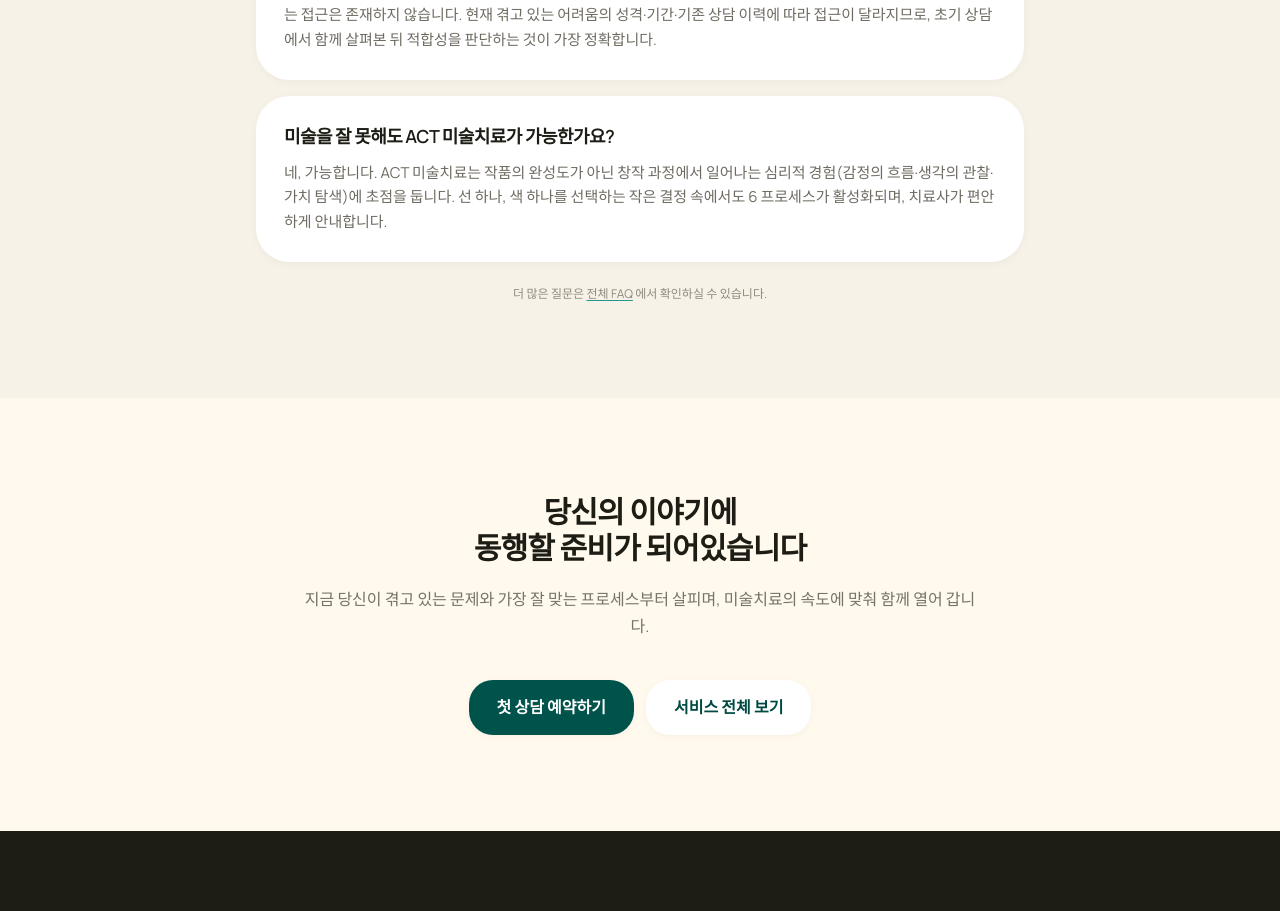
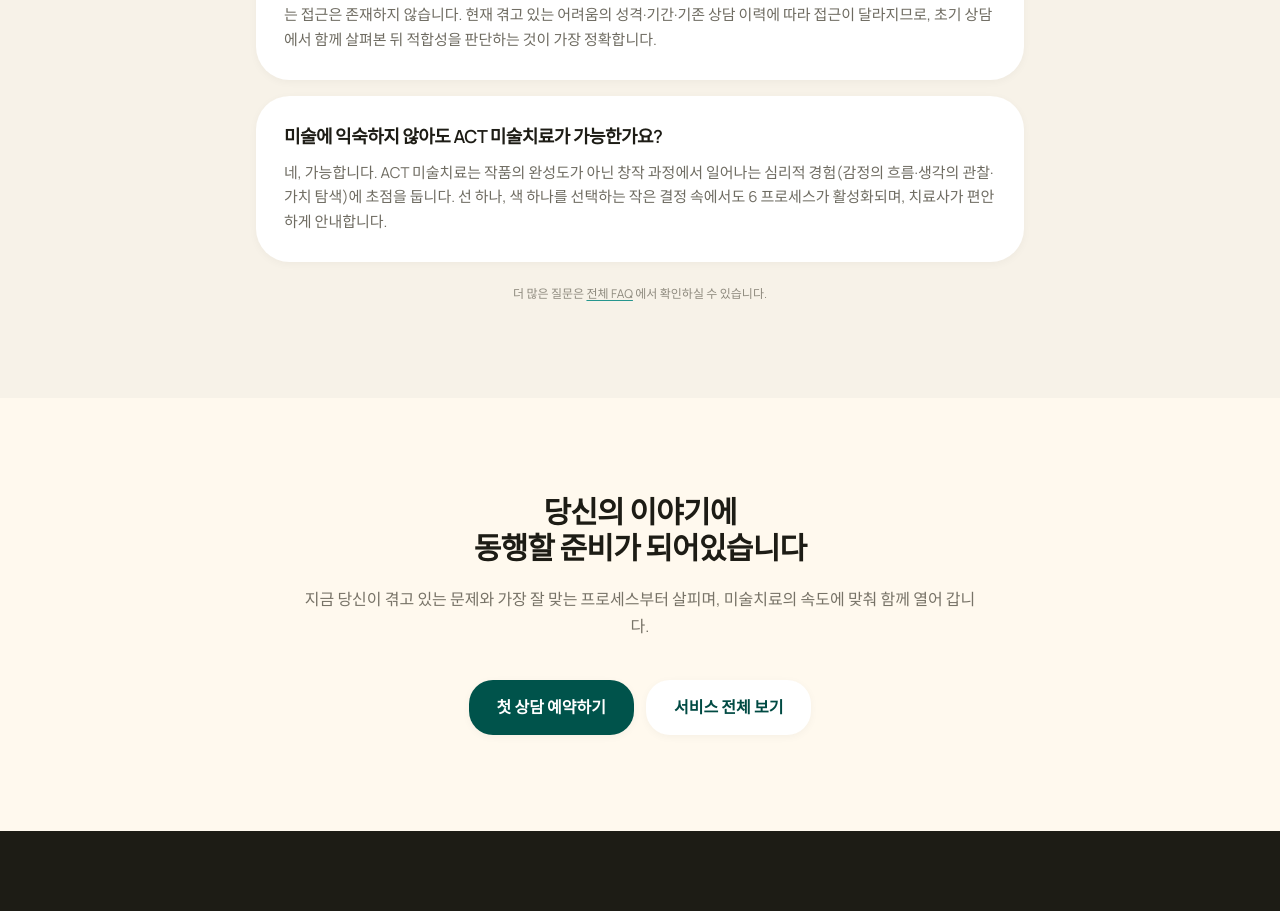
Before and after one commit to act-art-center/actartcenter.com, a Next.js app: page /act-approach in a window 1280 px wide. Shown: the part 10326-11237 px from the top of the page. Built offline with nearby package versions, Linux system fonts and the light colour scheme.

Commit message:
copy: soften art familiarity FAQ wording

```diff
--- a/src/app/act-approach/page.tsx
+++ b/src/app/act-approach/page.tsx
@@ -133,7 +133,7 @@ const IN_PAGE_QUESTIONS = [
     a: "ACT 는 불안·우울·만성 통증·번아웃 등 다양한 영역에서 효과가 보고되어 왔지만, 모든 사람에게 동일한 효과가 보장되는 접근은 존재하지 않습니다. 현재 겪고 있는 어려움의 성격·기간·기존 상담 이력에 따라 접근이 달라지므로, 초기 상담에서 함께 살펴본 뒤 적합성을 판단하는 것이 가장 정확합니다.",
   },
   {
-    q: "미술을 잘 못해도 ACT 미술치료가 가능한가요?",
+    q: "미술에 익숙하지 않아도 ACT 미술치료가 가능한가요?",
     a: "네, 가능합니다. ACT 미술치료는 작품의 완성도가 아닌 창작 과정에서 일어나는 심리적 경험(감정의 흐름·생각의 관찰·가치 탐색)에 초점을 둡니다. 선 하나, 색 하나를 선택하는 작은 결정 속에서도 6 프로세스가 활성화되며, 치료사가 편안하게 안내합니다.",
   },
 ] as const;
```
